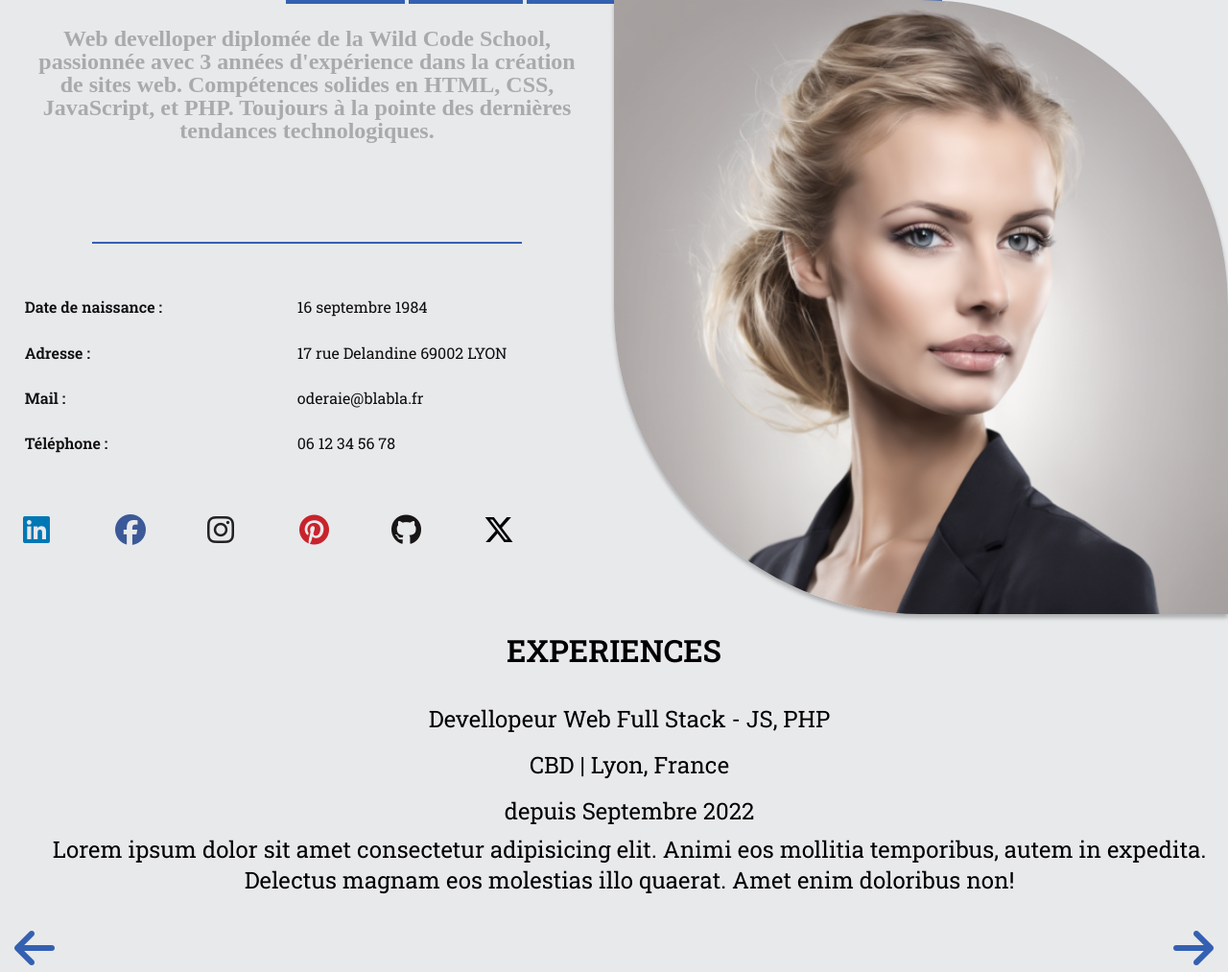
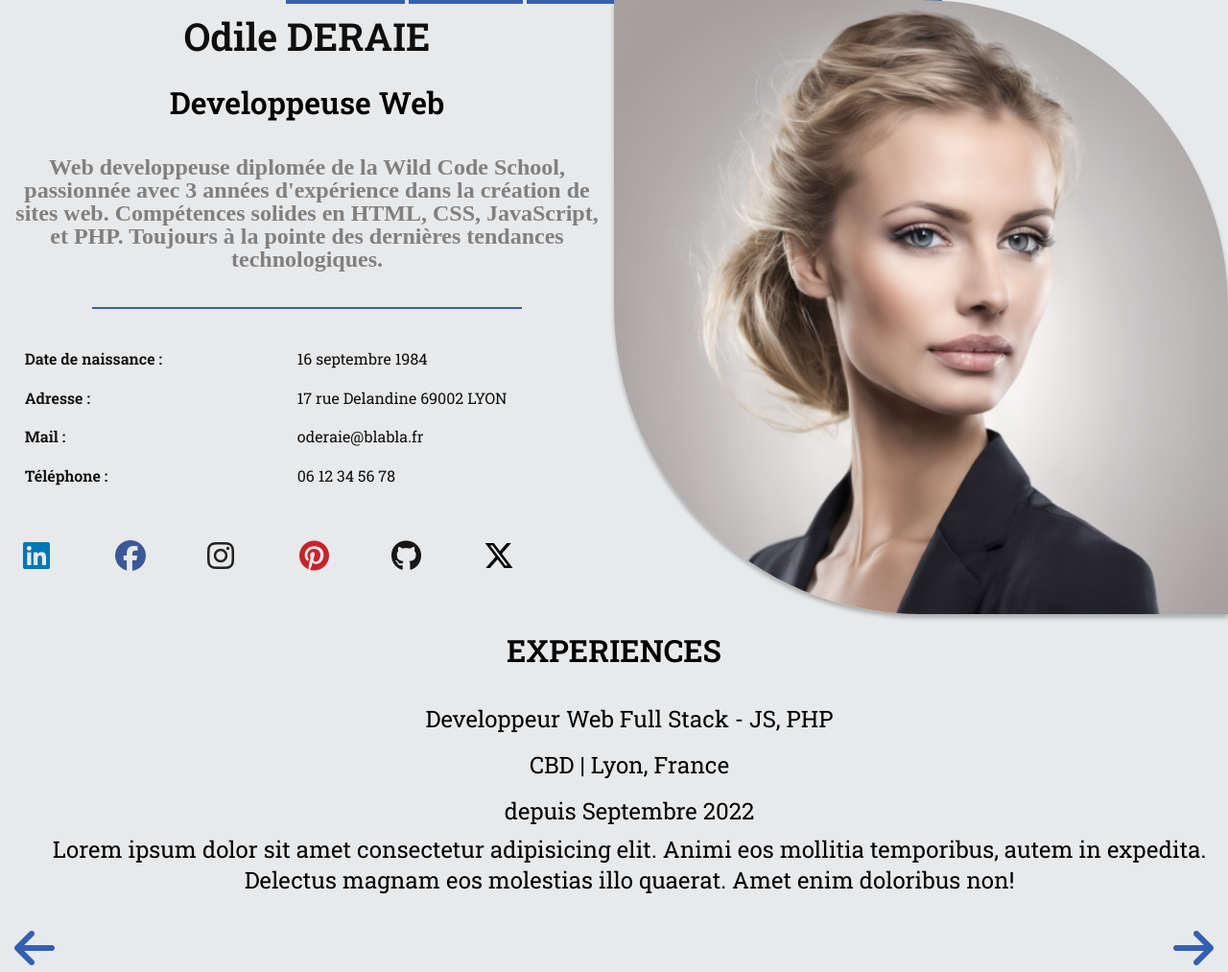
Before and after one commit to victorzanotelli/projet1, a PHP site: page / in a window 1280 px wide. Shown: the part 30-1043 px from the top of the page at 96% size. Run offline with PHP 8.4, Linux system fonts and the light colour scheme; some libraries are stand-ins or nearby versions.

Commit message:
ajout odile en mobile et changement de coleur

```diff
--- a/data.php
+++ b/data.php
@@ -1,14 +1,14 @@
 <?php
 $experience = [
     [
-        'job' => 'Devellopeur Web Full Stack - JS, PHP',
+        'job' => 'Developpeur Web Full Stack - JS, PHP',
         'company' => 'CBD',
         'city' => 'Lyon, France',
         'date' => 'depuis Septembre 2022',
         'whatIdo' => 'Lorem ipsum dolor sit amet consectetur adipisicing elit. Animi eos mollitia temporibus, autem in expedita. Delectus magnam eos molestias illo quaerat. Amet enim doloribus non!',
     ],
     [
-        'job' => 'Devellopeur Web Front-End Senior - JS',
+        'job' => 'Developpeur Web Front-End Senior - JS',
         'company' => 'MOF',
         'city' => 'Lyon, France',
         'date' => 'Février 2021 - Septembre 2022',
--- a/index.css
+++ b/index.css
@@ -90,6 +90,14 @@ body {
     grid-auto-rows: minmax(10px, auto)
 }
 
+.description > h1 {
+    display: none;
+}
+
+.description > h2 {
+    display: none;
+}
+
 .info {
     display: grid;
     width: 95%;
@@ -97,7 +105,7 @@ body {
     font-family: var(--font_text);
     text-align: center;
     font-size: 1.5rem;
-    color: rgba(42, 42, 42, 0.33);
+    color: grey;
     font-style: normal;
     font-weight: var(--font-weight-title);
     line-height: 125%;
@@ -303,27 +311,47 @@ h2 {
         grid-template-columns: 1fr 1fr;
     }
 
+    .description > h1 {
+        color: var(--color-font);
+        display: grid;
+        grid-column: 1 2 ;
+        grid-row: 1 2;
+        width: auto;
+        font-weight: var(--font-weight-title);
+        font-family: var(--font-title);
+        text-align: center;
+        font-size: 2.5rem;
+        align-self: center;
+    }
+    .description > h2 {
+        display: grid;
+        grid-column: 1 2;
+        grid-row: 2 3;
+        margin-top: 0;
+        align-self: center;
+}
     .info {
         display: grid;
         grid-column-start: 1;
         grid-column-end: 2;
-        grid-row-start: 1;
-        grid-row-end: 2;
+        grid-row: 3 4;
         width: auto;
+        padding: 0;
+        align-self: center;
     }
 
     .line {
         grid-column-start: 1;
         grid-column-end: 2;
-        grid-row-start: 2;
-        grid-row-end: 3;
+        grid-row-start: 4;
+        grid-row-end: 5;
     }
 
     .contact {
         grid-column-start: 1;
         grid-column-end: 2;
-        grid-row-start: 3;
-        grid-row-end: 4;
+        grid-row-start: 5;
+        grid-row-end: 6;
     }
 
     img {
@@ -331,7 +359,7 @@ h2 {
         grid-column-start: 2;
         grid-column-end: 3;
         grid-row-start: 1;
-        grid-row-end: 5;
+        grid-row-end: 7;
         border-radius: 0 50%;
         box-shadow: 0px 4px 4px 0px rgba(0, 0, 0, 0.25);
         height: auto;
@@ -340,8 +368,8 @@ h2 {
     .logo {
         grid-column-start: 1;
         grid-column-end: 2;
-        grid-row-start: 4;
-        grid-row-end: 5;
+        grid-row-start: 6;
+        grid-row-end: 7;
     }
 
     .fa-brands {
--- a/index.php
+++ b/index.php
@@ -39,8 +39,10 @@ include 'data.php';
         </nav>
         <!-- ------------------------ infocontact ------------------------------- -->
         <div class="description">
+            <h1>Odile DERAIE</h1>
+            <h2>Developpeuse Web</h2>
             <div class="info">
-                <p>Web develloper diplomée de la Wild Code School, passionnée avec 3 années d'expérience dans la
+                <p>Web developpeuse diplomée de la Wild Code School, passionnée avec 3 années d'expérience dans la
                     création de sites web. Compétences solides en HTML, CSS, JavaScript, et PHP. Toujours à la pointe
                     des dernières tendances technologiques.
                 </p>
```
